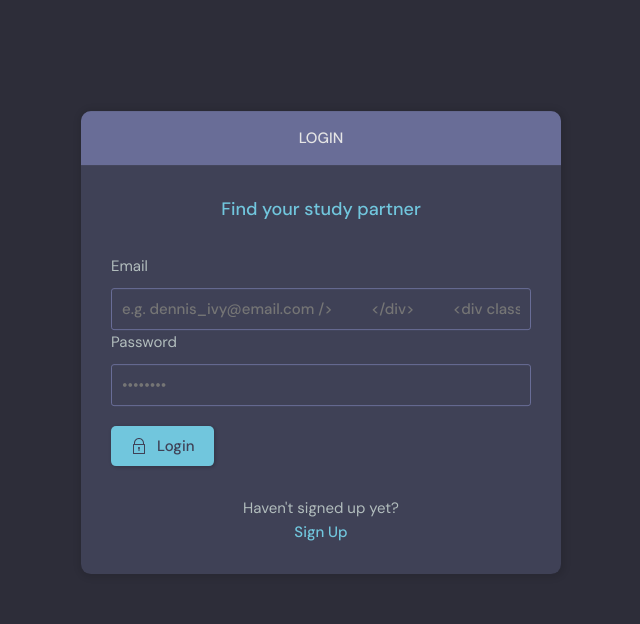
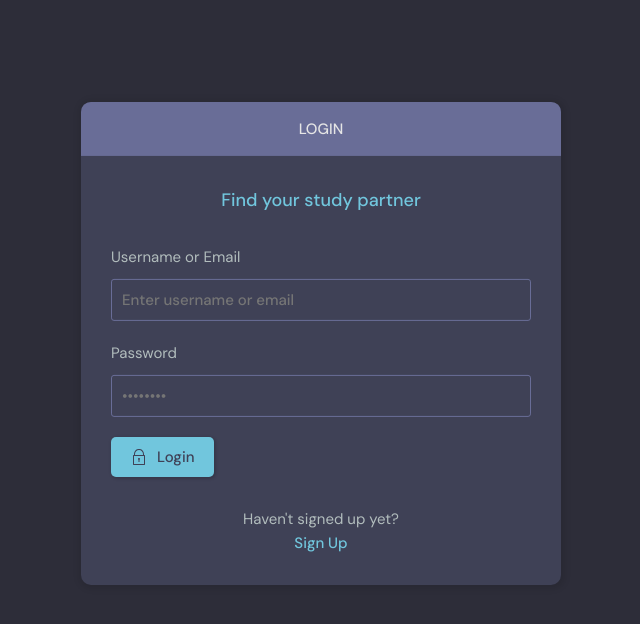
Before and after one commit to yuvrajsingh87191-sudo/django, a Django app: page /login/ in a window 1280 px wide. Shown: the part 76-700 px from the top of the page, without its empty margins (319-959 px from the left). Run offline with Django 5.2, Linux system fonts and the light colour scheme.

Commit message:
Added UI updates

```diff
--- a/IdeaVest/settings.py
+++ b/IdeaVest/settings.py
@@ -15,7 +15,8 @@ from pathlib import Path
 # Build paths inside the project like this: BASE_DIR / 'subdir'.
 BASE_DIR = Path(__file__).resolve().parent.parent
 
-
+MEDIA_URL = '/media/'
+MEDIA_ROOT = BASE_DIR / 'media'
 # Quick-start development settings - unsuitable for production
 # See https://docs.djangoproject.com/en/5.2/howto/deployment/checklist/
 
--- a/IdeaVest/urls.py
+++ b/IdeaVest/urls.py
@@ -17,6 +17,8 @@ Including another URLconf
 from django.contrib import admin
 from django.urls import path , include
 from django.http import HttpResponse
+from django.conf import settings
+from django.conf.urls.static import static
 
 
 urlpatterns = [
--- a/base/templates/base/feed_component.html
+++ b/base/templates/base/feed_component.html
@@ -3,7 +3,11 @@
     <div class="roomListRoom__header">
         <a href="{% url 'user-profile' room.host.id %}" class="roomListRoom__author">
             <div class="avatar avatar--small">
-                <img src="{{room.host.avatar.url}}" />
+                {% if room.host.profile.avatar %}
+                <img src="{{ room.host.profile.avatar.url }}" />
+                {% else %}
+                <img src="/media/avatar.svg" />
+                {% endif %}
             </div>
             <span>@{{room.host.username}}</span>
         </a>
--- a/base/templates/base/login_register.html
+++ b/base/templates/base/login_register.html
@@ -16,14 +16,25 @@
 
         <form class="form" action="" method="POST">
           {% csrf_token %}
-          <div class="form__group form__group">
-            <label for="room_name">Email</label>
-            <input id="username" name="email" type="email" placeholder="e.g. dennis_ivy@email.com />
+
+          <div class="form__group">
+            <label for="username">Username or Email</label>
+            <input
+              id="username"
+              name="username"
+              type="text"
+              placeholder="Enter username or email"
+            />
           </div>
-          <div class=" form__group">
+
+          <div class="form__group">
             <label for="password">Password</label>
-            <input id="password" name="password" type="password"
-              placeholder="&bull;&bull;&bull;&bull;&bull;&bull;&bull;&bull;" />
+            <input
+              id="password"
+              name="password"
+              type="password"
+              placeholder="&#8226;&#8226;&#8226;&#8226;&#8226;&#8226;&#8226;&#8226;"
+            />
           </div>
 
           <button class="btn btn--main" type="submit">
@@ -36,7 +47,6 @@
                 d="M15 21.694v4.306h2v-4.306c0.587-0.348 1-0.961 1-1.694 0-1.105-0.895-2-2-2s-2 0.895-2 2c0 0.732 0.413 1.345 1 1.694z">
               </path>
             </svg>
-
             Login
           </button>
         </form>
@@ -48,6 +58,7 @@
       </div>
     </div>
   </div>
+
   {% else %}
   <div class="container">
     <div class="layout__box">
@@ -63,12 +74,11 @@
           {% csrf_token %}
 
           {% for field in form %}
-          <div class="form__group form__group">
-            <label for="room_name">{{field.label}}</label>
-            {{field}}
+          <div class="form__group">
+            <label for="{{ field.id_for_label }}">{{ field.label }}</label>
+            {{ field }}
           </div>
           {% endfor %}
-
 
           <button class="btn btn--main" type="submit">
             <svg version="1.1" xmlns="http://www.w3.org/2000/svg" width="32" height="32" viewBox="0 0 32 32">
@@ -80,18 +90,18 @@
                 d="M15 21.694v4.306h2v-4.306c0.587-0.348 1-0.961 1-1.694 0-1.105-0.895-2-2-2s-2 0.895-2 2c0 0.732 0.413 1.345 1 1.694z">
               </path>
             </svg>
-
             Register
           </button>
         </form>
 
         <div class="auth__action">
           <p>Already signed up yet?</p>
-          <a href="{% url 'login' %}" class="btn btn--link">Sign Up</a>
+          <a href="{% url 'login' %}" class="btn btn--link">Login</a>
         </div>
       </div>
     </div>
   </div>
   {% endif %}
+
 </main>
 {% endblock content %}
--- a/base/templates/base/profile.html
+++ b/base/templates/base/profile.html
@@ -32,7 +32,7 @@
 
       <div class="roomList__header">
         <div>
-          <h2>Idea Nest Hosted by Narendra Singh </a>
+          <h2>Idea Vest Hosted by Narendra Singh </a>
           </h2>
         </div>
       </div>
--- a/base/views.py
+++ b/base/views.py
@@ -21,17 +21,21 @@ from django.contrib.auth.models import User
 
 def loginPage(request):
     page = 'login'
+
     if request.user.is_authenticated:
         return redirect('home')
 
     if request.method == 'POST':
-        username= request.POST.get('username').lower()
-        password = request.POST.get('password')
+        username_or_email = request.POST.get('username', '')
+        password = request.POST.get('password', '')
+
+        username_or_email = username_or_email.lower()
 
         try:
-            user = User.objects.get(username=username)
-        except:
-            messages.error(request, 'User does not exist')
+            user_obj = User.objects.get(email=username_or_email)
+            username = user_obj.username
+        except User.DoesNotExist:
+            username = username_or_email
 
         user = authenticate(request, username=username, password=password)
 
@@ -39,11 +43,10 @@ def loginPage(request):
             login(request, user)
             return redirect('home')
         else:
-            messages.error(request, 'Username OR password does not exit')
+            messages.error(request, 'Username OR password does not exist')
 
     context = {'page': page}
     return render(request, 'base/login_register.html', context)
-
 
 
 def logoutUser(request):
```
Also changed, not shown: base/models.py (+8 -0 lines), base/migrations/0005_profile.py (added), db.sqlite3.
